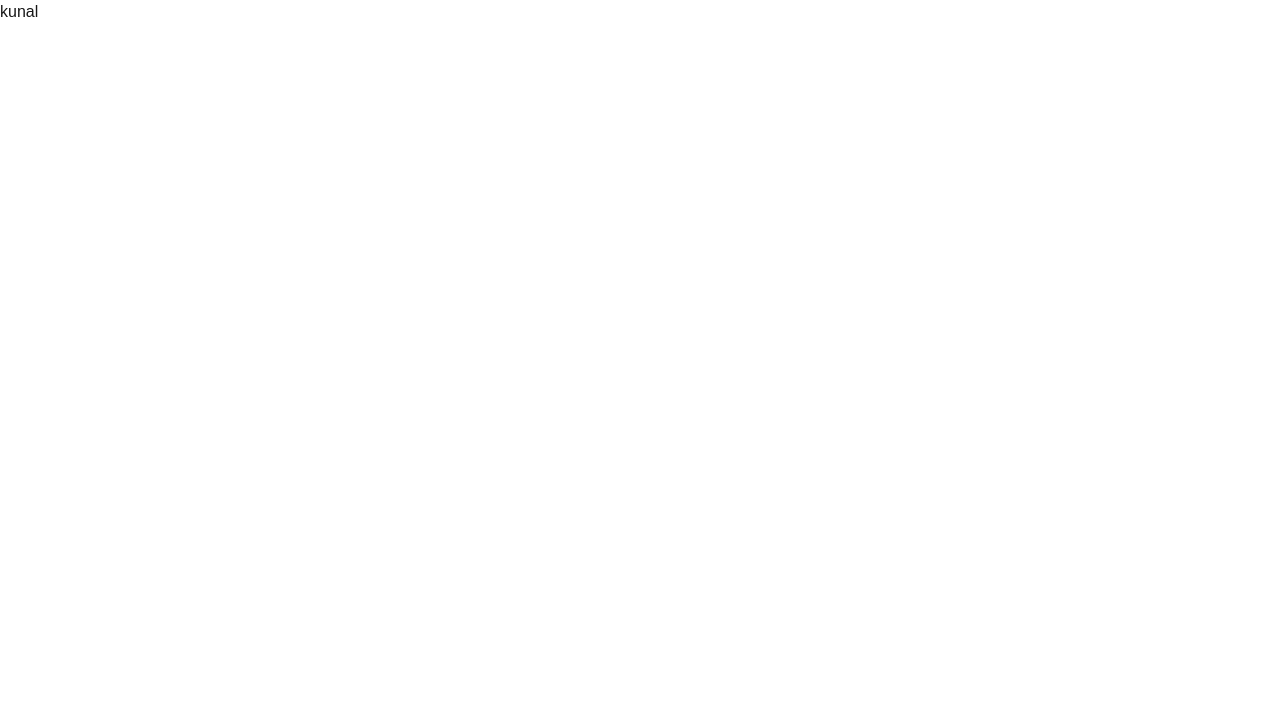
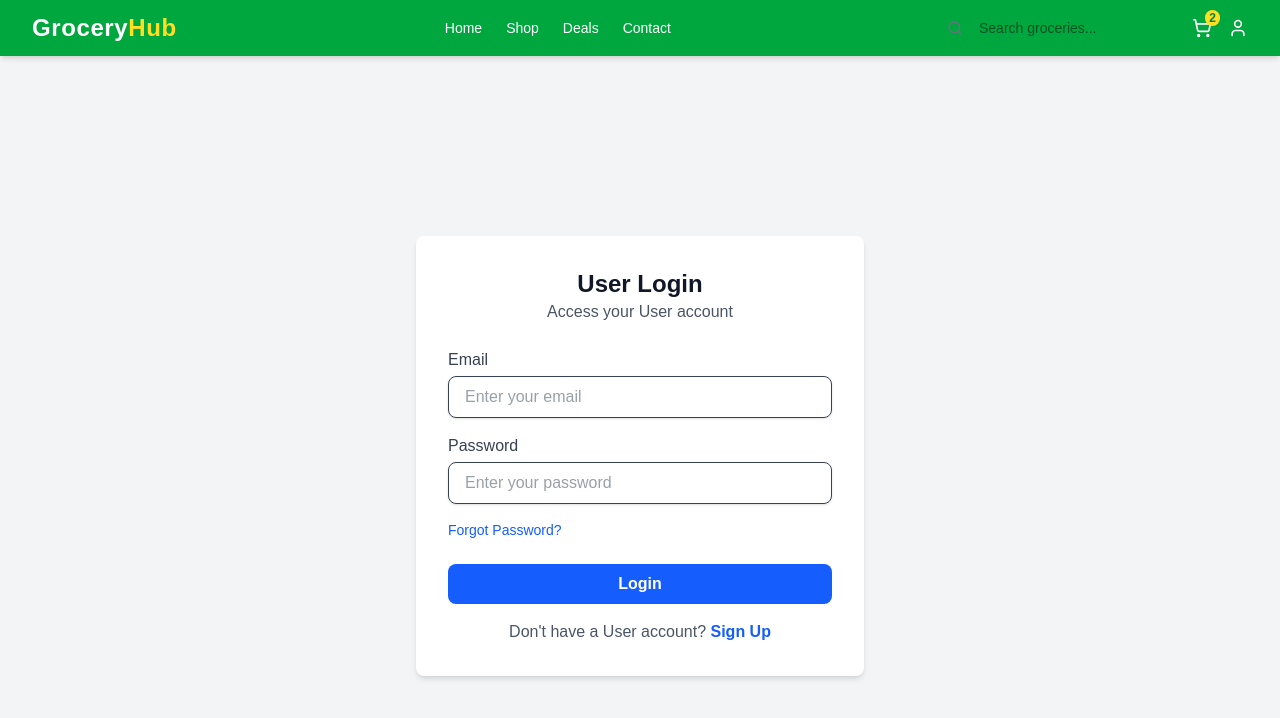
Before and after one commit to Kunalchaudhari965/grocery-store-frontend, a Next.js app: page /Login in a window 1280 px wide. Shown: the top 718 px of the page. Built offline with nearby package versions, Linux system fonts and the light colour scheme.

Commit message:
Added Navbar
added navbar component ,login page etc.

```diff
--- /dev/null
+++ b/app/(user)/Components/Navbar_User.jsx
@@ -0,0 +1,53 @@
+import { ShoppingCart, User, Search } from "lucide-react";
+
+import React from 'react'
+
+function Navbar_User() {
+  return (
+    <div>
+       <nav className="bg-green-600 text-white shadow-md sticky top-0 z-50">
+      <div className="max-w-7xl mx-auto px-4 sm:px-6 lg:px-8 py-3 flex items-center justify-between">
+
+        {/* Logo */}
+        <div className="text-2xl font-bold tracking-wide">
+          <a href="/">Grocery<span className="text-yellow-300">Hub</span></a>
+        </div>
+
+        {/* Navigation Links */}
+        <div className="hidden md:flex space-x-6 text-sm font-medium">
+          <a href="/" className="hover:text-yellow-300">Home</a>
+          <a href="/shop" className="hover:text-yellow-300">Shop</a>
+          <a href="/deals" className="hover:text-yellow-300">Deals</a>
+          <a href="/contact" className="hover:text-yellow-300">Contact</a>
+        </div>
+
+        {/* Search + Icons */}
+        <div className="flex items-center space-x-4">
+          {/* Search */}
+          <div className="relative">
+            <input
+              type="text"
+              placeholder="Search groceries..."
+              className="rounded-full px-4 py-1 pl-10 text-sm text-black focus:outline-none"
+            />
+            <Search className="absolute left-2 top-1.5 w-4 h-4 text-gray-500" />
+          </div>
+
+          {/* Cart */}
+          <a href="/cart" className="relative">
+            <ShoppingCart className="w-5 h-5 hover:text-yellow-300" />
+            <span className="absolute -top-2 -right-2 bg-yellow-300 text-green-700 text-xs font-bold rounded-full px-1">2</span>
+          </a>
+
+          {/* User */}
+          <a href="/account">
+            <User className="w-5 h-5 hover:text-yellow-300" />
+          </a>
+        </div>
+      </div>
+    </nav>
+    </div>
+  )
+}
+
+export default Navbar_User
--- a/app/(user)/Login/page.jsx
+++ b/app/(user)/Login/page.jsx
@@ -1,9 +1,77 @@
+import Link from 'next/link'
 import React from 'react'
 
 const page = () => {
   return (
     <div>
-      kunal
+
+    <div className="min-h-screen flex items-center justify-center bg-gray-100">
+      <div className="bg-white p-8 rounded-lg shadow-md w-full max-w-md">
+        <h2 className="text-2xl font-bold text-gray-900 text-center">
+          User Login
+        </h2>
+        <p className="text-gray-600 text-center">Access your User account</p>
+
+
+
+        <form onSubmit={""} className="mt-6">
+          {/* Email */}
+          <div>
+            <label className="block text-gray-700">Email</label>
+            <input
+              name="email"
+              type="email"
+              onChange={""}
+              className="text-gray-700 w-full px-4 py-2 mt-1 border rounded-lg shadow-sm focus:ring-2 focus:ring-blue-400"
+              placeholder="Enter your email"
+              required
+            />
+          </div>
+
+          {/* Password */}
+          <div className="mt-4">
+            <label className="block text-gray-700">Password</label>
+            <input
+              name="password"
+              type="password"
+              onChange={""}
+              className="text-gray-700 w-full px-4 py-2 mt-1 border rounded-lg shadow-sm focus:ring-2 focus:ring-blue-400"
+              placeholder="Enter your password"
+              required
+            />
+          </div>
+
+          {/* Forgot Password */}
+          <div className="mt-4 flex justify-between items-center">
+            <Link
+              href="/User/forgot-password"
+              className="text-sm text-blue-600 hover:underline"
+            >
+              Forgot Password?
+            </Link>
+          </div>
+
+          {/* Submit Button */}
+          <button
+            type="submit"
+            className="w-full mt-6 px-4 py-2 bg-blue-600 text-white font-semibold rounded-lg hover:bg-blue-700 transition"
+          >
+            Login
+          </button>
+        </form>
+
+        {/* Sign Up Redirect */}
+        <p className="mt-4 text-center text-gray-600">
+          Don&apos;t have a User account?{" "}
+          <Link
+            href="/User/Signup_P"
+            className="text-blue-600 font-semibold hover:underline"
+          >
+            Sign Up
+          </Link>
+        </p>
+      </div>
+    </div>
     </div>
   )
 }
--- a/app/layout.js
+++ b/app/layout.js
@@ -1,5 +1,6 @@
 import { Geist, Geist_Mono } from "next/font/google";
 import "./globals.css";
+import Navbar_User from "./(user)/Components/Navbar_User";
 
 const geistSans = Geist({
   variable: "--font-geist-sans",
@@ -19,9 +20,8 @@ export const metadata = {
 export default function RootLayout({ children }) {
   return (
     <html lang="en">
-      <body
-        className={`${geistSans.variable} ${geistMono.variable} antialiased`}
-      >
+      <body className={`${geistSans.variable} ${geistMono.variable} antialiased`}>
+        <Navbar_User/>
         {children}
       </body>
     </html>
--- a/app/page.js
+++ b/app/page.js
@@ -2,102 +2,8 @@ import Image from "next/image";
 
 export default function Home() {
   return (
-    <div className="grid grid-rows-[20px_1fr_20px] items-center justify-items-center min-h-screen p-8 pb-20 gap-16 sm:p-20 font-[family-name:var(--font-geist-sans)]">
-      <main className="flex flex-col gap-[32px] row-start-2 items-center sm:items-start">
-        <Image
-          className="dark:invert"
-          src="/next.svg"
-          alt="Next.js logo"
-          width={180}
-          height={38}
-          priority
-        />
-        <ol className="list-inside list-decimal text-sm/6 text-center sm:text-left font-[family-name:var(--font-geist-mono)]">
-          <li className="mb-2 tracking-[-.01em]">
-            Get started by editing{" "}
-            <code className="bg-black/[.05] dark:bg-white/[.06] px-1 py-0.5 rounded font-[family-name:var(--font-geist-mono)] font-semibold">
-              app/page.js
-            </code>
-            .
-          </li>
-          <li className="tracking-[-.01em]">
-            Save and see your changes instantly.
-          </li>
-        </ol>
-
-        <div className="flex gap-4 items-center flex-col sm:flex-row">
-          <a
-            className="rounded-full border border-solid border-transparent transition-colors flex items-center justify-center bg-foreground text-background gap-2 hover:bg-[#383838] dark:hover:bg-[#ccc] font-medium text-sm sm:text-base h-10 sm:h-12 px-4 sm:px-5 sm:w-auto"
-            href="https://vercel.com/new?utm_source=create-next-app&utm_medium=appdir-template-tw&utm_campaign=create-next-app"
-            target="_blank"
-            rel="noopener noreferrer"
-          >
-            <Image
-              className="dark:invert"
-              src="/vercel.svg"
-              alt="Vercel logomark"
-              width={20}
-              height={20}
-            />
-            Deploy now
-          </a>
-          <a
-            className="rounded-full border border-solid border-black/[.08] dark:border-white/[.145] transition-colors flex items-center justify-center hover:bg-[#f2f2f2] dark:hover:bg-[#1a1a1a] hover:border-transparent font-medium text-sm sm:text-base h-10 sm:h-12 px-4 sm:px-5 w-full sm:w-auto md:w-[158px]"
-            href="https://nextjs.org/docs?utm_source=create-next-app&utm_medium=appdir-template-tw&utm_campaign=create-next-app"
-            target="_blank"
-            rel="noopener noreferrer"
-          >
-            Read our docs
-          </a>
-        </div>
-      </main>
-      <footer className="row-start-3 flex gap-[24px] flex-wrap items-center justify-center">
-        <a
-          className="flex items-center gap-2 hover:underline hover:underline-offset-4"
-          href="https://nextjs.org/learn?utm_source=create-next-app&utm_medium=appdir-template-tw&utm_campaign=create-next-app"
-          target="_blank"
-          rel="noopener noreferrer"
-        >
-          <Image
-            aria-hidden
-            src="/file.svg"
-            alt="File icon"
-            width={16}
-            height={16}
-          />
-          Learn
-        </a>
-        <a
-          className="flex items-center gap-2 hover:underline hover:underline-offset-4"
-          href="https://vercel.com/templates?framework=next.js&utm_source=create-next-app&utm_medium=appdir-template-tw&utm_campaign=create-next-app"
-          target="_blank"
-          rel="noopener noreferrer"
-        >
-          <Image
-            aria-hidden
-            src="/window.svg"
-            alt="Window icon"
-            width={16}
-            height={16}
-          />
-          Examples
-        </a>
-        <a
-          className="flex items-center gap-2 hover:underline hover:underline-offset-4"
-          href="https://nextjs.org?utm_source=create-next-app&utm_medium=appdir-template-tw&utm_campaign=create-next-app"
-          target="_blank"
-          rel="noopener noreferrer"
-        >
-          <Image
-            aria-hidden
-            src="/globe.svg"
-            alt="Globe icon"
-            width={16}
-            height={16}
-          />
-          Go to nextjs.org →
-        </a>
-      </footer>
-    </div>
+    <>
+    <marquee>kunal cha project</marquee>
+    </>
   );
 }
```
Also changed, not shown: package.json (+6 -4 lines), app/(user)/SignIn/page.jsx (renamed from app/(user)/Login/SignIn/page.jsx), 1 other file (tests, documents, lock files or other folders).
